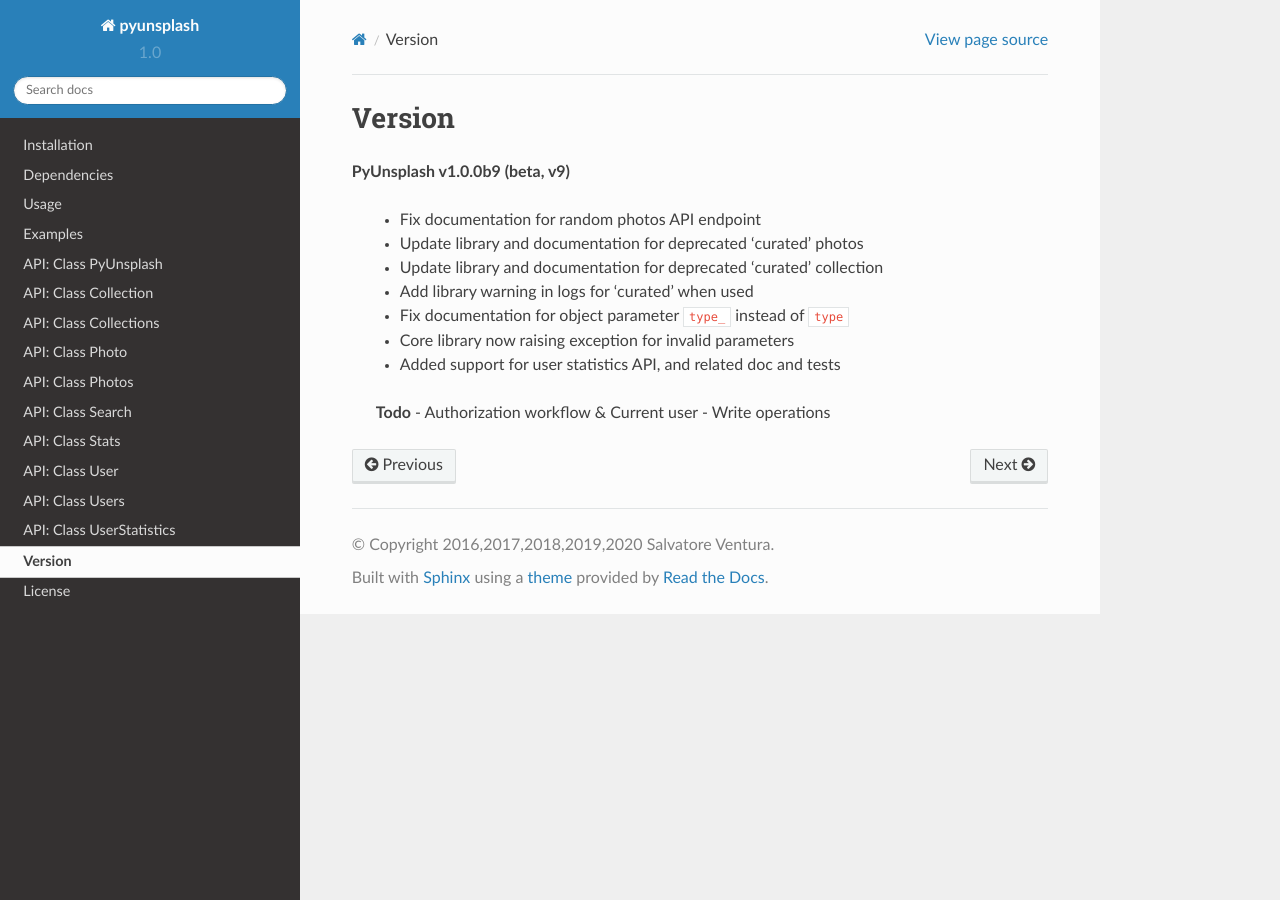
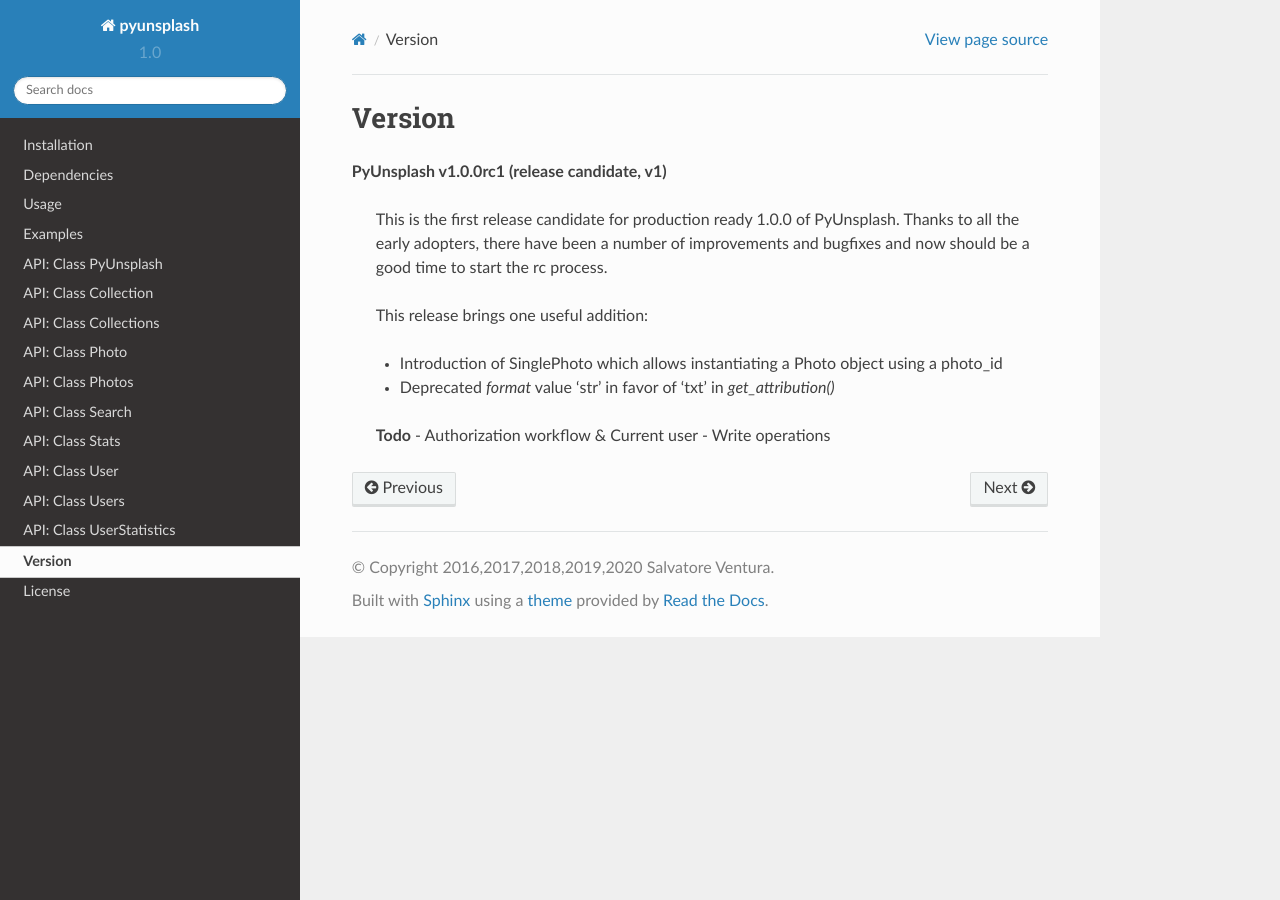
Before and after one commit to salvoventura/pyunsplash, a Sphinx documentation site: the page built from docs/source/version.rst, in a window 1280 px wide. Built offline with Sphinx 7.4.7 and the Read the Docs theme 2.0.0, drawn with Linux system fonts in a browser that asks for light colours.

Commit message:
- Introduce SinglePhoto for direct access to photos if their ID is known  - Change 'format' parameter option value from 'str' to 'txt'

```diff
--- a/MIT-LICENSE.txt
+++ b/MIT-LICENSE.txt
@@ -1,4 +1,4 @@
-Copyright (c) 2016,2017 Salvatore Ventura <salvoventura@gmail.com>
+Copyright (c) 2016-2020 Salvatore Ventura <salvoventura@gmail.com>
 
 Permission is hereby granted, free of charge, to any person obtaining
 a copy of this software and associated documentation files (the
--- a/docs/source/conf.py
+++ b/docs/source/conf.py
@@ -73,7 +73,7 @@
 # The short X.Y version.
 version = u'1.0'
 # The full version, including alpha/beta/rc tags.
-release = u'1.0.0b8'
+release = u'1.0.0rc1'
 
 # The language for content autogenerated by Sphinx. Refer to documentation
 # for a list of supported languages.
--- a/docs/source/version.rst
+++ b/docs/source/version.rst
@@ -1,15 +1,15 @@
 Version
 =======
-**PyUnsplash v1.0.0b9 (beta, v9)**
+**PyUnsplash v1.0.0rc1 (release candidate, v1)**
 
-    - Fix documentation for random photos API endpoint
-    - Update library and documentation for deprecated 'curated' photos
-    - Update library and documentation for deprecated 'curated' collection
-    - Add library warning in logs for 'curated' when used
-    - Fix documentation for object parameter ``type_`` instead of ``type``
-    - Core library now raising exception for invalid parameters
-    - Added support for user statistics API, and related doc and tests
+    This is the first release candidate for production ready 1.0.0 of PyUnsplash.
+    Thanks to all the early adopters, there have been a number of improvements and
+    bugfixes and now should be a good time to start the rc process.
 
+    This release brings one useful addition:
+
+    - Introduction of SinglePhoto which allows instantiating a Photo object using a photo_id
+    - Deprecated `format` value 'str' in favor of 'txt' in `get_attribution()`
 
     **Todo**
     - Authorization workflow & Current user
--- a/pyunsplash/__init__.py
+++ b/pyunsplash/__init__.py
@@ -17,6 +17,6 @@
 # TRAVIS_COMMIT
 # TRAVIS_COMMIT_RANGE
 # TRAVIS_TAG
-__version__ = '1.0.0b9'
+__version__ = '1.0.0rc1'
 __author__ = 'Salvatore Ventura <salvoventura@gmail.com>'
 __license__ = 'MIT'
--- a/setup.py
+++ b/setup.py
@@ -3,7 +3,7 @@
 
 setup(
     name='pyunsplash',
-    version='1.0.0b9',  # beta, v9
+    version='1.0.0rc1',  # beta, v9
     packages=['pyunsplash', 'pyunsplash.src'],
     url='https://github.com/salvoventura/pyunsplash',
     license='MIT',
@@ -27,7 +27,9 @@
         # that you indicate whether you support Python 2, Python 3 or both.
         'Programming Language :: Python :: 2.7',
         'Programming Language :: Python :: 3.5',
-        'Programming Language :: Python :: 3.6'
+        'Programming Language :: Python :: 3.6',
+        'Programming Language :: Python :: 3.7',
+        'Programming Language :: Python :: 3.8'
     ],
     keywords=['unsplash', 'rest', 'api', 'python', 'wrapper', 'development', 'unsplash.com', 'photography'],
     install_requires=['requests'],
```
Also changed, not shown: README.rst (+14 -0 lines), .travis.yml, 1 other file.
